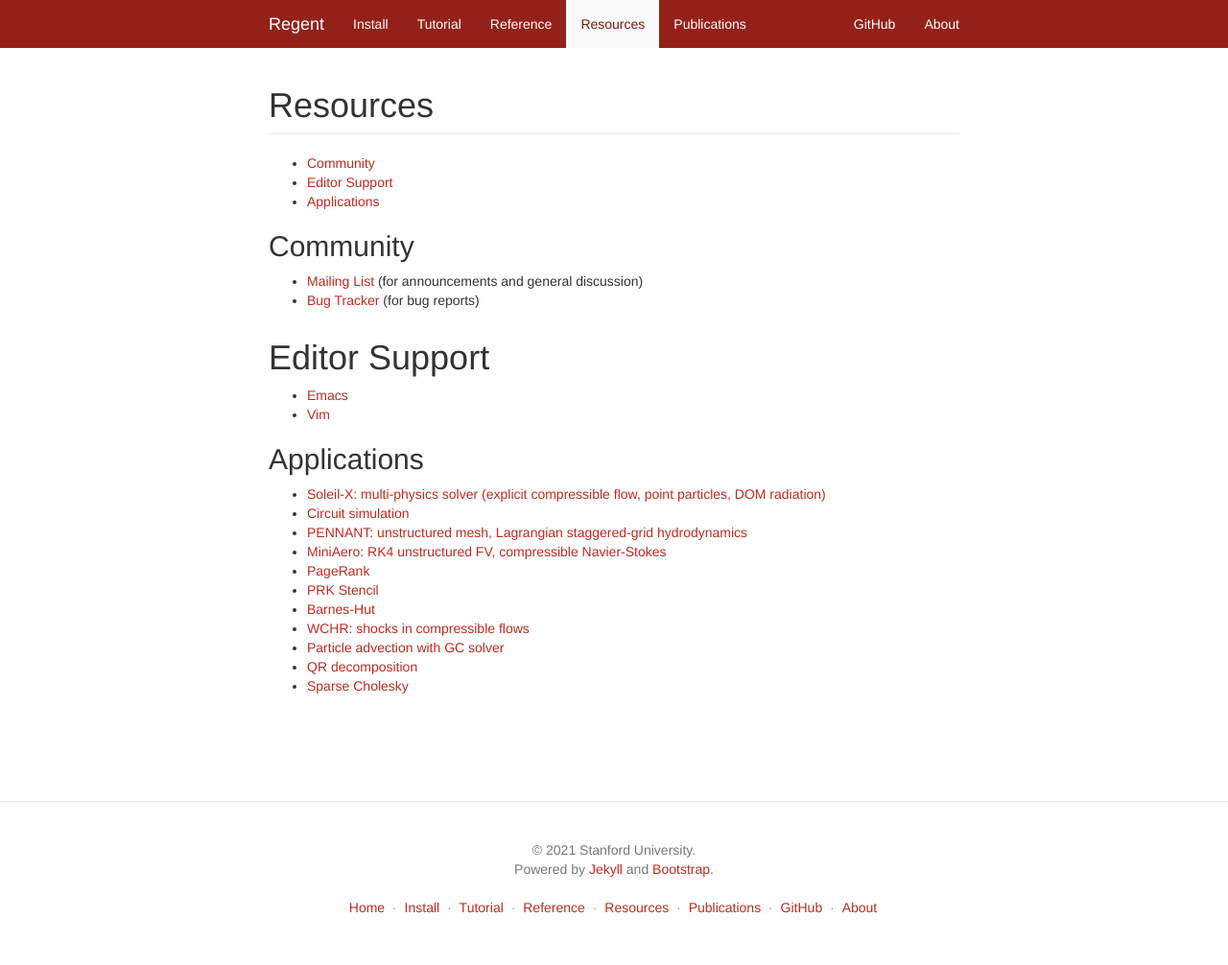
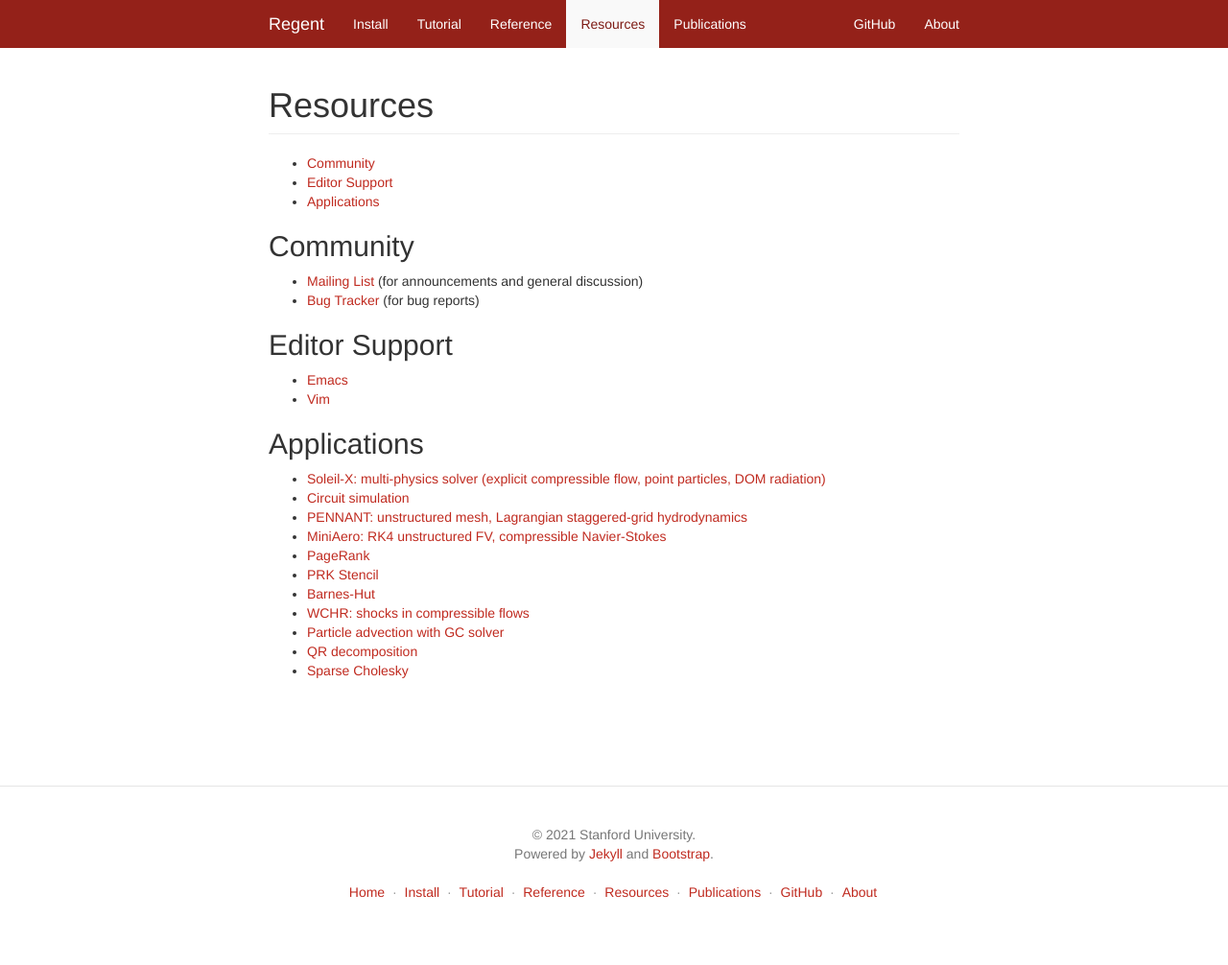
Before and after one commit to StanfordLegion/regent-lang.org, a Jekyll site: the page built from resources.md, in a window 1280 px wide. Shown: the whole page at 96% size. Built offline with Jekyll 4.4.1, drawn with Linux system fonts in a browser that asks for light colours; nearby versions of some CDN libraries; Markdown is read by kramdown in place of the engine named in the settings.

Commit message:
Fix header level (#9)

```diff
--- a/resources.md
+++ b/resources.md
@@ -15,7 +15,7 @@ permalink: /resources/index.html
   * [Mailing List](https://groups.google.com/forum/#!forum/legionusers) (for announcements and general discussion)
   * [Bug Tracker](https://github.com/StanfordLegion/legion/issues) (for bug reports)
 
-# Editor Support
+## Editor Support
 
   * [Emacs](https://github.com/StanfordLegion/regent-mode)
   * [Vim](https://github.com/StanfordLegion/regent.vim)
```
